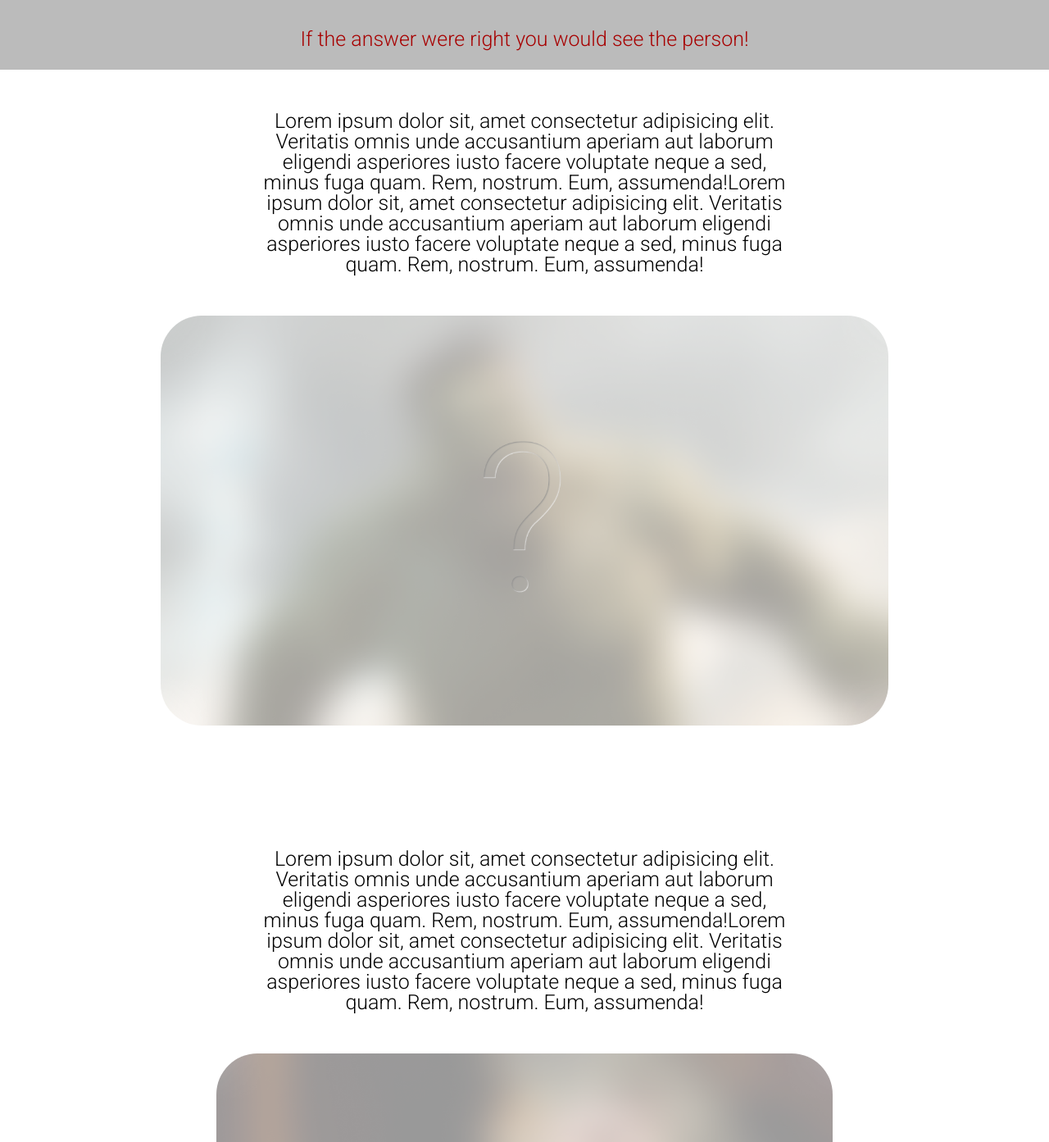
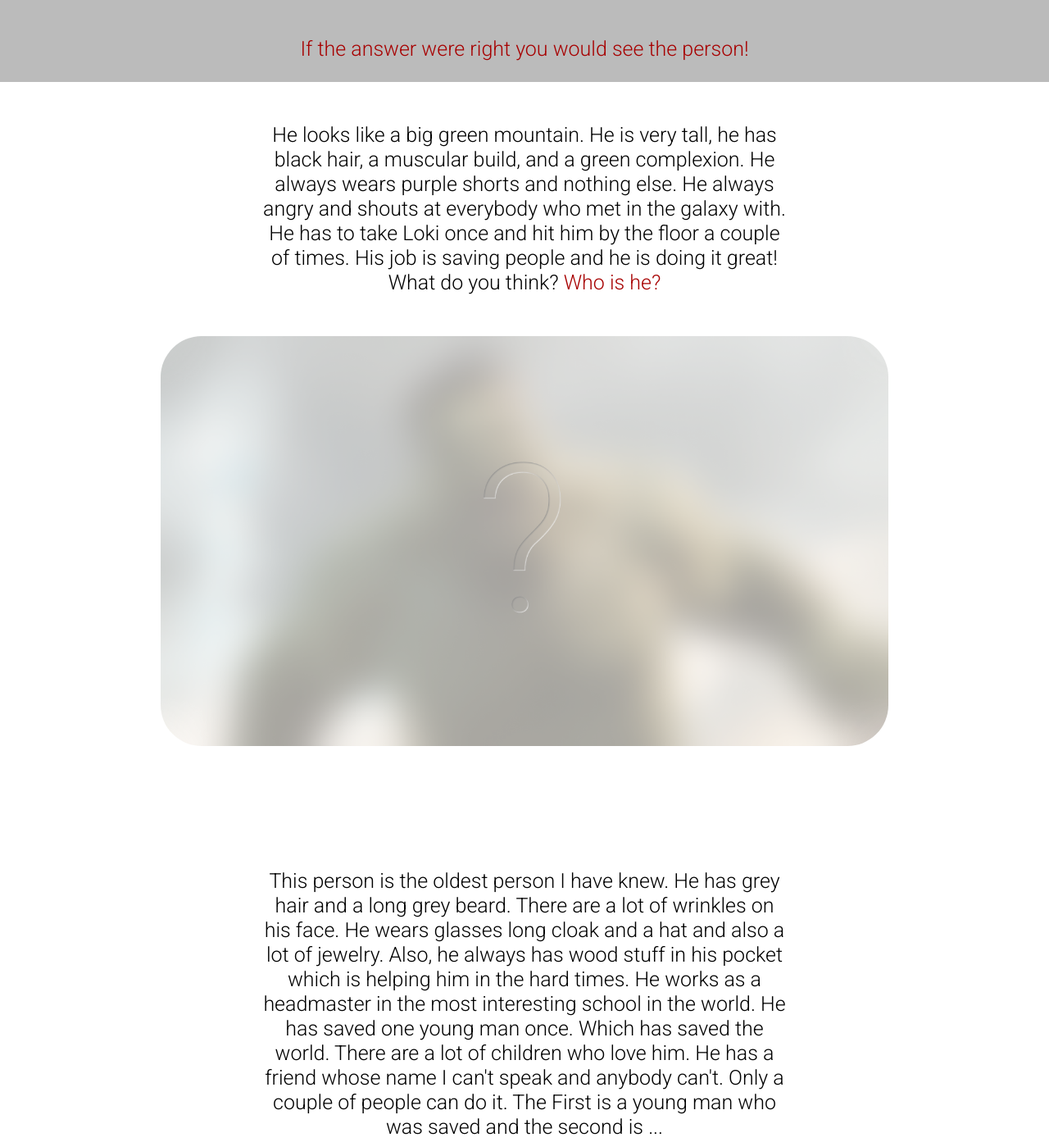
Before and after one commit to PeaceDate/who_is_it, a plain HTML site: page index.html in a window 1280 px wide. Shown: the part 200-1593 px from the top of the page at 82% size. Drawn offline with Linux system fonts and the light colour scheme.

Commit message:
Add text

```diff
--- a/index.html
+++ b/index.html
@@ -18,7 +18,7 @@
     </div>
     <div class="wrapper">
         <div class="text">
-            <h2>Lorem ipsum dolor sit, amet consectetur adipisicing elit. Veritatis omnis unde accusantium aperiam aut laborum eligendi asperiores iusto facere voluptate neque a sed, minus fuga quam. Rem, nostrum. Eum, assumenda!Lorem ipsum dolor sit, amet consectetur adipisicing elit. Veritatis omnis unde accusantium aperiam aut laborum eligendi asperiores iusto facere voluptate neque a sed, minus fuga quam. Rem, nostrum. Eum, assumenda!</h2>
+            <h2>He looks like a big green mountain. He is very tall, he has black hair, a muscular build, and a green complexion. He always wears purple shorts and nothing else. He always angry and shouts at everybody who met in the galaxy with. He has to take Loki once and hit him by the floor a couple of times. His job is saving people and he is doing it great! What do you think? <span>Who is he?</span></h2>
         </div>
         <div class="container">
             <div class="flip-card">
@@ -35,7 +35,7 @@
     </div>
     <div class="wrapper">
         <div class="text">
-            <h2>Lorem ipsum dolor sit, amet consectetur adipisicing elit. Veritatis omnis unde accusantium aperiam aut laborum eligendi asperiores iusto facere voluptate neque a sed, minus fuga quam. Rem, nostrum. Eum, assumenda!Lorem ipsum dolor sit, amet consectetur adipisicing elit. Veritatis omnis unde accusantium aperiam aut laborum eligendi asperiores iusto facere voluptate neque a sed, minus fuga quam. Rem, nostrum. Eum, assumenda!</h2>
+            <h2>This person is the oldest person I have knew. He has grey hair and a long grey beard. There are a lot of wrinkles on his face. He wears glasses long cloak and a hat and also a lot of jewelry. Also, he always has wood stuff in his pocket which is helping him in the hard times. He works as a headmaster in the most interesting school in the world. He has saved one young man once. Which has saved the world. There are a lot of children who love him. He has a friend whose name I can't speak and anybody can't. Only a couple of people can do it. The First is a young man who was saved and the second is ... </h2>
         </div>
         <div class="container">
             <div class="flip-card">
--- a/style.css
+++ b/style.css
@@ -19,6 +19,7 @@ p {
     text-align: center;
     color: #fff;
     margin: 50px auto;
+    line-height: 30px;
 }
 
 span {
@@ -57,6 +58,7 @@ span {
     font-weight: 300;
     margin: 50px 0;
     text-align: center;
+    line-height: 30px;
 }
 
 .container {
```
